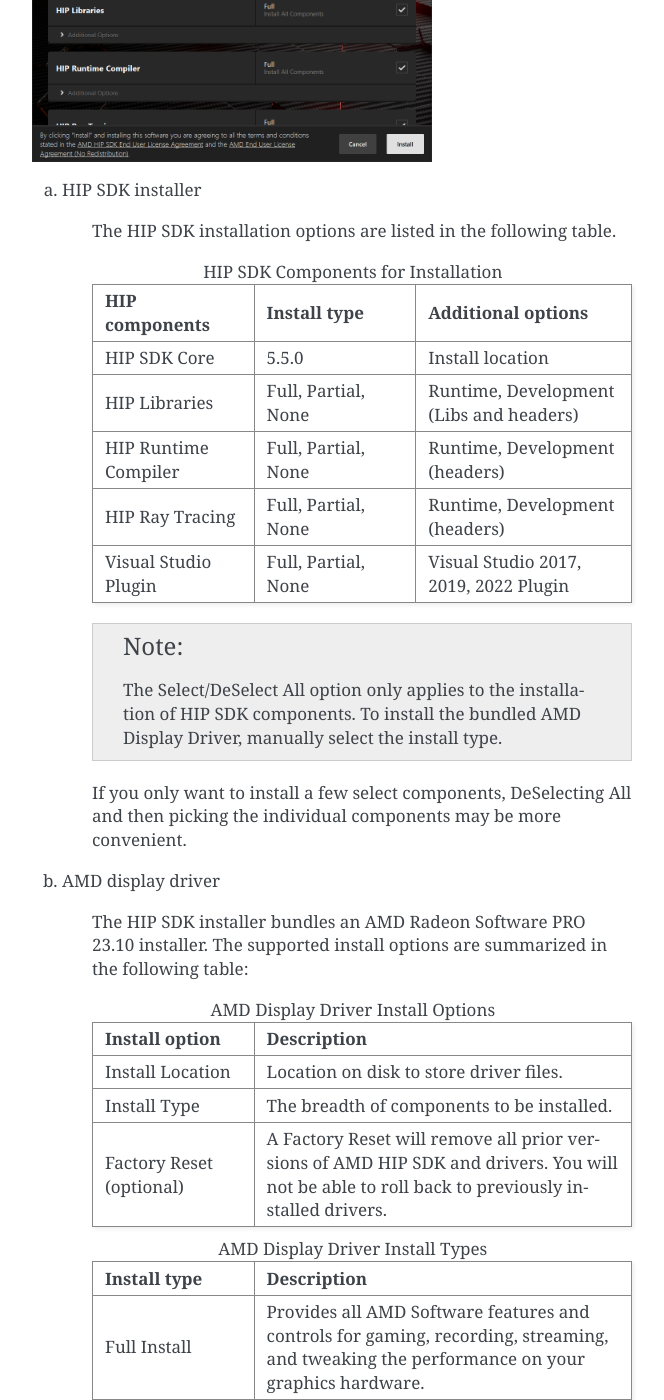
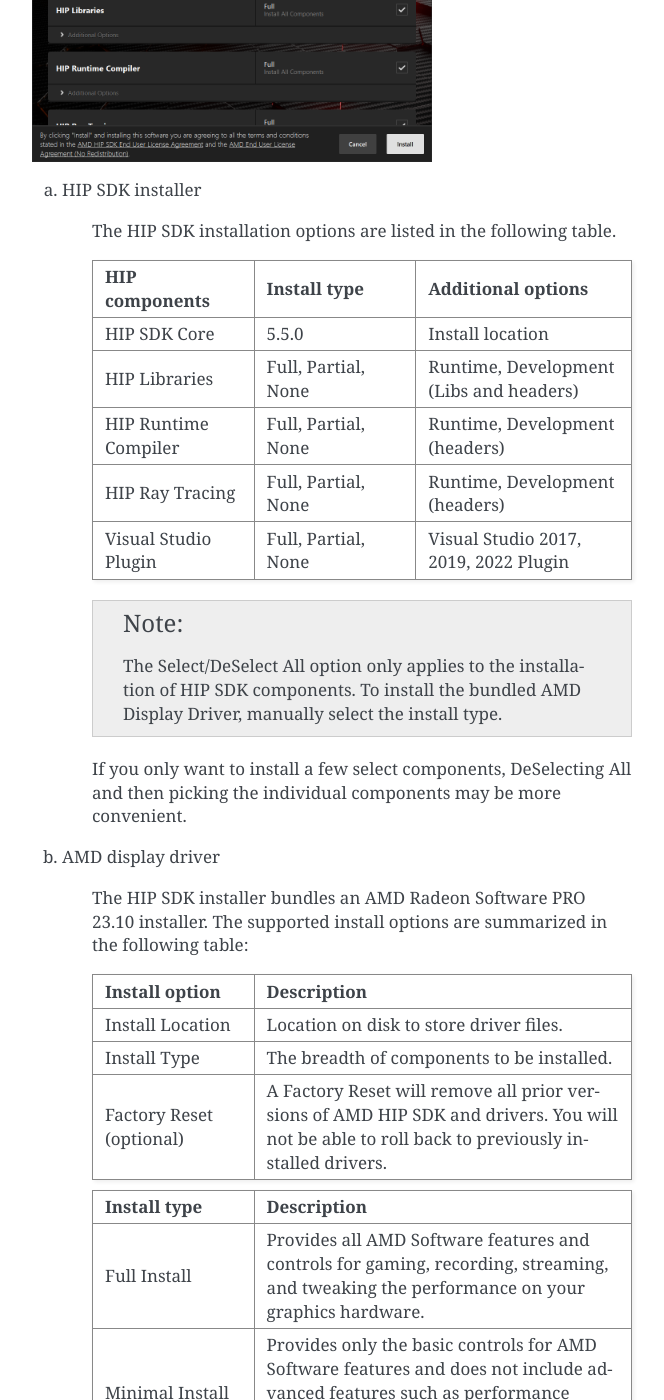
Before and after one commit to ROCm/rocm-install-on-windows, a Sphinx documentation site: the page built from docs/index.rst, in a window 1280 px wide and 1400 px high, scrolled down 2389 px. Shown: the whole window, without its empty margins (448-1112 px from the left). Built offline with Sphinx 7.4.7, drawn with Linux system fonts in a browser that asks for light colours.

Commit message:
remove table captions

```diff
--- a/docs/index.rst
+++ b/docs/index.rst
@@ -71,7 +71,7 @@
 
         The HIP SDK installation options are listed in the following table.
 
-        .. csv-table::  HIP SDK Components for Installation
+        .. csv-table::
             :widths: 30, 30, 40
             :header: "HIP components", "Install type", "Additional options"
 
@@ -95,7 +95,7 @@
         The HIP SDK installer bundles an AMD Radeon Software PRO 23.10 installer. The
         supported install options are summarized in the following table:
 
-        .. csv-table::  AMD Display Driver Install Options
+        .. csv-table::
             :widths: 30, 70
             :header: "Install option", "Description"
 
@@ -103,7 +103,7 @@
             "Install Type", "The breadth of components to be installed."
             "Factory Reset (optional)", "A Factory Reset will remove all prior versions of AMD HIP SDK and drivers. You will not be able to roll back to previously installed drivers."
 
-        .. csv-table::  AMD Display Driver Install Types
+        .. csv-table::
             :widths: 30, 70
             :header: "Install type", "Description"
 
```
